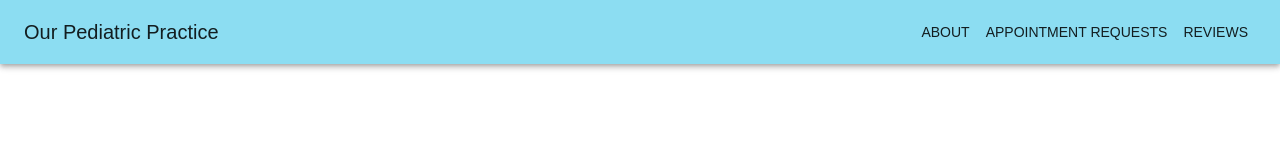
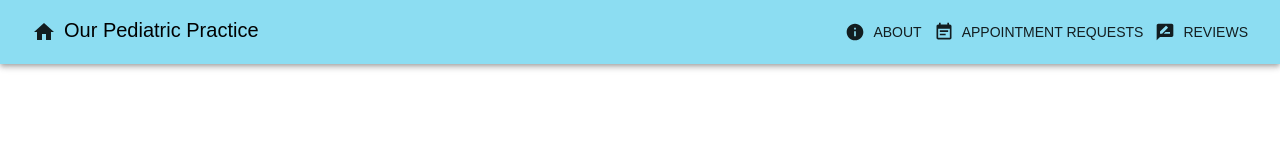
Before and after one commit to Ellahinator/ui-ux-midterm, a React (Create React App) app: page / in a window 1280 px wide. Shown: the top 160 px of the page. Built offline with nearby package versions, Linux system fonts and the light colour scheme.

Commit message:
Updated navbar, added icons

```diff
--- a/package.json
+++ b/package.json
@@ -5,6 +5,7 @@
   "dependencies": {
     "@emotion/react": "^11.10.6",
     "@emotion/styled": "^11.10.6",
+    "@mui/icons-material": "^5.11.11",
     "@mui/material": "^5.11.15",
     "@testing-library/jest-dom": "^5.16.5",
     "@testing-library/react": "^13.4.0",
--- a/src/App.js
+++ b/src/App.js
@@ -10,6 +10,7 @@ import Error from './pages/Error';
 
 const theme = createTheme({
   palette: {
+    mode: 'light',
     primary: {
       main: '#8cddf2',
     },
--- a/src/components/Navbar.js
+++ b/src/components/Navbar.js
@@ -1,19 +1,52 @@
 import React from 'react';
-import { AppBar, Toolbar, Typography, Button, Box } from '@mui/material';
+import { AppBar, Toolbar, Typography, Button, Box, IconButton } from '@mui/material';
 import { Link } from 'react-router-dom';
+import { Home, Info, EventNote, RateReview } from '@mui/icons-material';
 
 function Navbar() {
   return (
-    <AppBar position="static">
+    <AppBar position="static" sx={{ backgroundColor: (theme) => theme.palette.primary.main }}>
       <Toolbar>
         <Box flexGrow={1}>
-          <Typography variant="h6" component={Link} to="/" sx={{ textDecoration: 'none', color: 'inherit' }}>
+        <IconButton color="inherit" component={Link} to="/">
+          <Home />
+        </IconButton>
+          <Typography
+            variant="h6"
+            component={Link}
+            to="/"
+            sx={{ textDecoration: 'none', color: (theme) => theme.palette.common.black }}
+          >
             Our Pediatric Practice
           </Typography>
         </Box>
-        <Button color="inherit" component={Link} to="/about">About</Button>
-        <Button color="inherit" component={Link} to="/appointment-requests">Appointment Requests</Button>
-        <Button color="inherit" component={Link} to="/reviews">Reviews</Button>
+        <Button
+          color="inherit"
+          component={Link}
+          to="/about"
+          startIcon={<Info />}
+          sx={{ '&:hover': { textDecoration: 'underline' } }}
+        >
+          About
+        </Button>
+        <Button
+          color="inherit"
+          component={Link}
+          to="/appointment-requests"
+          startIcon={<EventNote />}
+          sx={{ '&:hover': { textDecoration: 'underline' } }}
+        >
+          Appointment Requests
+        </Button>
+        <Button
+          color="inherit"
+          component={Link}
+          to="/reviews"
+          startIcon={<RateReview />}
+          sx={{ '&:hover': { textDecoration: 'underline' } }}
+        >
+          Reviews
+        </Button>
       </Toolbar>
     </AppBar>
   );
```
Also changed, not shown: 1 other file (tests, documents, lock files or other folders).
